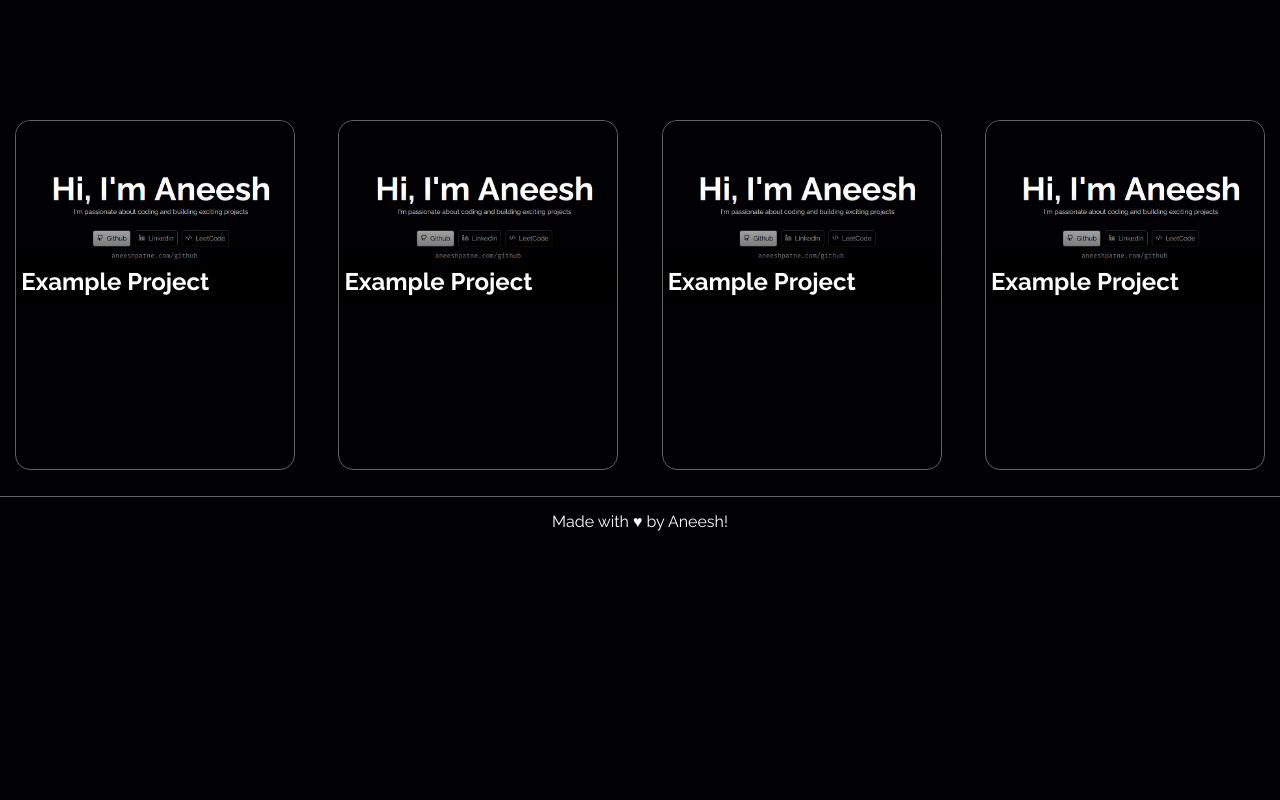
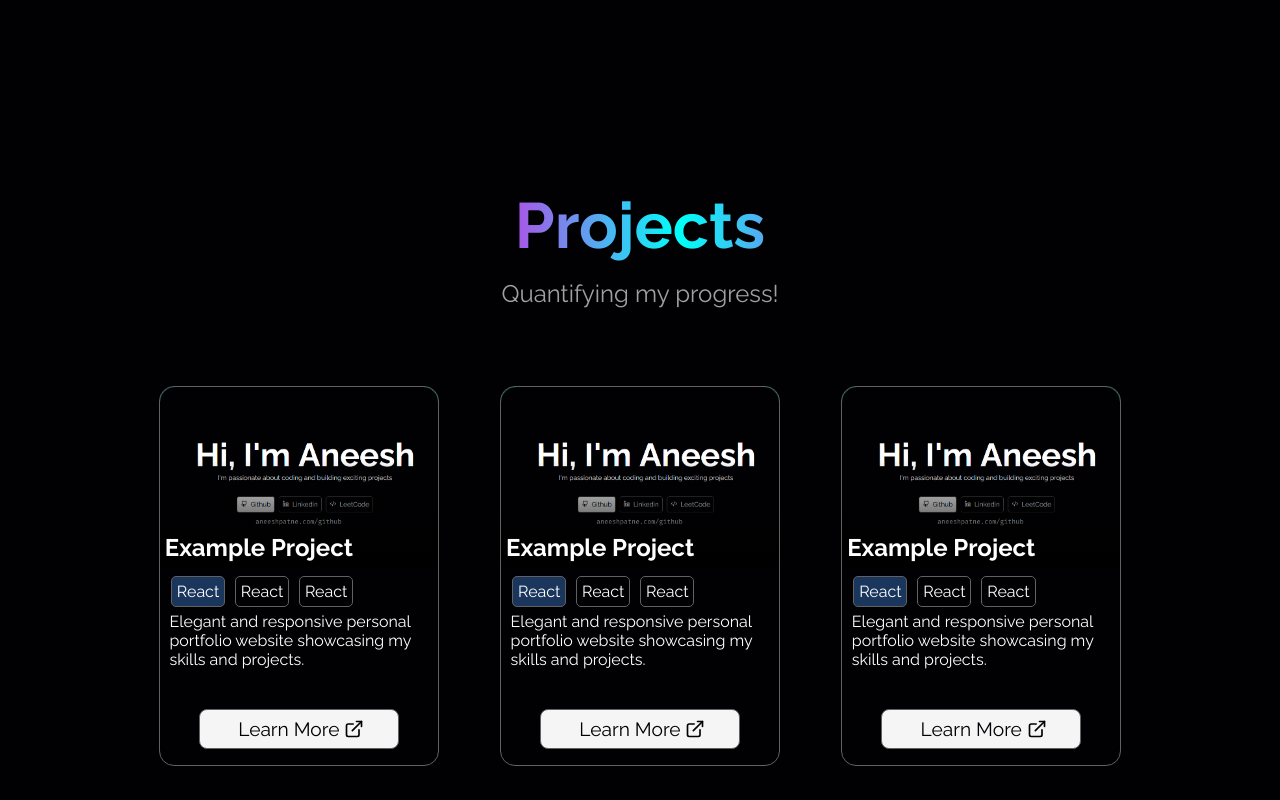
Before and after one commit to aneeshpatne/Personal-Portfolio, a Next.js app: page / in a window 1280 px wide. Shown: the part 680-1480 px from the top of the page. Before the commit the page ends 1226 px from the top, so only its background shows below. Built offline with nearby package versions, Linux system fonts and the light colour scheme.

Commit message:
feat: integrate framer-motion for animations in ProjectNew component; pass theme prop to ProjectContainer and update styles

```diff
--- a/package.json
+++ b/package.json
@@ -9,6 +9,7 @@
     "lint": "next lint"
   },
   "dependencies": {
+    "framer-motion": "^11.18.1",
     "lucide-react": "^0.471.2",
     "mongodb": "^6.10.0",
     "next": "^15.1.5",
--- a/src/components/HomePage.jsx
+++ b/src/components/HomePage.jsx
@@ -16,7 +16,7 @@ export default function HomePage() {
     <>
       <NewHeader theme={theme} ThemeToggle={ThemeToggle} />
       <NameNew theme={theme} />
-      <ProjectNew />
+      <ProjectNew theme={theme} />
     </>
   );
 }
--- a/src/components/ProjectNew.jsx
+++ b/src/components/ProjectNew.jsx
@@ -1,17 +1,53 @@
 import styles from "./style/ProjectNew.module.css";
 import Image from "next/image";
-export default function ProjectNew() {
+import { motion } from "framer-motion";
+import { ExternalLink } from "lucide-react";
+export default function ProjectNew({ theme }) {
   return (
-    <div className={styles.projectBox}>
-      <ProjectContainer />
-      <ProjectContainer />
-      <ProjectContainer />
-      <ProjectContainer />
+    <div className={styles.projects}>
+      <div className={styles.projectTitleContainer}>
+        <motion.h1
+          className={styles.projectTitle}
+          initial={{ opacity: 0, y: -50 }}
+          animate={{ opacity: 1, y: 0 }}
+          transition={{ duration: 0.8, ease: "easeOut" }}
+        >
+          <span
+            className={`${styles.gradientText}  ${
+              theme === "LightMode" ? styles.LightMode : ""
+            }`}
+          >
+            Projects
+          </span>
+        </motion.h1>
+        <motion.div
+          className={`${styles.subtitleContainer} ${
+            theme === "LightMode" ? styles.LightMode : ""
+          }`}
+          initial={{ opacity: 0, y: 50 }}
+          animate={{ opacity: 1, y: 0 }}
+          transition={{ duration: 0.8, delay: 0.2, ease: "easeOut" }}
+        >
+          <p
+            className={`${styles.projectSubtitle}   ${
+              theme === "LightMode" ? styles.LightMode : ""
+            }`}
+          >
+            Quantifying my progress!
+          </p>
+        </motion.div>
+      </div>
+      <div className={styles.projectBox}>
+        <ProjectContainer theme={theme} />
+        <ProjectContainer theme={theme} />
+        <ProjectContainer theme={theme} />
+        <ProjectContainer theme={theme} />
+      </div>
     </div>
   );
 }
 
-export function ProjectContainer() {
+export function ProjectContainer({ theme }) {
   return (
     <div className={styles.projectContainer}>
       <div className={styles.ImageContaier}>
@@ -27,6 +63,45 @@ export function ProjectContainer() {
           <h2 className={styles.overlayText}>Example Project</h2>
         </div>
       </div>
+      <div className={styles.lowerContainer}>
+        <div className={styles.projectTechStackContainer}>
+          <ProjectTechStack
+            name={"React"}
+            color={"#1A365D"}
+            lightColor={"#E6F3FF"}
+            theme={theme}
+          />
+          <ProjectTechStack name={"React"} theme={theme} />
+          <ProjectTechStack name={"React"} theme={theme} />
+        </div>
+        <div className={styles.projectDescription}>
+          <p>
+            Elegant and responsive personal portfolio website showcasing my
+            skills and projects.
+          </p>
+        </div>
+        <btn
+          className={`${styles.projectLearnMore} ${
+            theme === "LightMode" ? styles.LightMode : ""
+          }`}
+          onClick={() => {
+            console.log("Learn More");
+          }}
+        >
+          <p className={`${styles.projectLearnMoreText}`}>Learn More</p>
+          <ExternalLink size={20} />
+        </btn>
+      </div>
     </div>
   );
 }
+export function ProjectTechStack({ name, color, lightColor, theme }) {
+  return (
+    <div
+      className={styles.projectTechStack}
+      style={{ backgroundColor: theme === "LightMode" ? lightColor : color }}
+    >
+      <p>{name}</p>
+    </div>
+  );
+}
--- a/src/components/style/ProjectNew.module.css
+++ b/src/components/style/ProjectNew.module.css
@@ -1,16 +1,19 @@
 .projectBox {
-  display: grid;
-  grid-template-columns: repeat(4, 1fr);
+  display: flex;
   width: 100%;
   align-items: center;
-  justify-items: center;
-  gap: 13px;
+  justify-content: center;
+  gap: 10px;
+  flex: 0;
+  flex-wrap: wrap;
 }
 .projectContainer {
-  height: 350px;
+  position: relative;
+  height: 380px;
   width: 280px;
   border: 1px solid var(--dark-bg-accent);
   border-radius: 15px;
+  margin: 2%;
 }
 .ImageContaier {
   position: relative;
@@ -38,3 +41,133 @@
   margin: 5px;
   font-size: 24px;
 }
+.projectTitle {
+  margin: 2%;
+}
+.projectTitleContainer {
+  display: flex;
+  flex-direction: column;
+  align-items: center;
+  justify-content: center;
+  min-height: 30vh;
+  text-align: center;
+  padding: 2rem;
+  color: white;
+}
+
+.projectTechStackContainer {
+  display: flex;
+  flex-wrap: wrap;
+  gap: 10px;
+  margin: 0.3rem 0 0 0.4rem;
+}
+.projectTechStack {
+  border: 1px solid var(--dark-bg-accent);
+  padding: 0.3rem;
+  border-radius: 5px;
+}
+
+.projectTitle {
+  font-size: 4rem;
+  font-weight: bold;
+  margin-bottom: 1rem;
+}
+.lowerContainer {
+  padding: 0.3rem;
+}
+.projectDescription {
+  padding: 0.3rem;
+}
+.projectLearnMore {
+  position: absolute;
+  bottom: 0;
+  display: flex;
+  justify-content: center;
+  align-items: center;
+  border: 1px solid var(--dark-bg-accent);
+  height: 40px;
+  width: 200px;
+  border-radius: 0.5rem;
+  background-color: var(--light-bg);
+  color: var(--dark-bg);
+  left: 50%;
+  transform: translateX(-50%);
+  margin-bottom: 1rem;
+  cursor: pointer;
+}
+.projectLearnMore.LightMode {
+  background-color: var(--dark-bg);
+  color: var(--light-bg);
+}
+.projectLearnMoreText {
+  font-size: 1.2rem;
+  padding: 0.3rem;
+}
+.gradientText {
+  background: linear-gradient(270deg, #ff00de, #00fff9, #ff00de);
+  background-size: 200% 100%;
+  -webkit-background-clip: text;
+  background-clip: text;
+  -webkit-text-fill-color: transparent;
+  animation: gradientMove 5s linear infinite;
+}
+.gradientText.LightMode {
+  background: linear-gradient(270deg, #6600ff, #00b7ff, #6600ff);
+  background-size: 200% 100%;
+  -webkit-background-clip: text;
+  background-clip: text;
+  -webkit-text-fill-color: transparent;
+  animation: gradientMove 5s linear infinite;
+}
+
+@keyframes gradientMove {
+  0% {
+    background-position: 0% 50%;
+  }
+  100% {
+    background-position: 200% 50%;
+  }
+}
+
+.subtitleContainer {
+  position: relative;
+  padding-bottom: 0.5rem;
+}
+
+.projectSubtitle {
+  font-size: 1.5rem;
+  color: #a0a0a0;
+  transition: color 0.3s ease;
+}
+
+.subtitleContainer::after {
+  content: "";
+  position: absolute;
+  left: 0;
+  bottom: 0;
+  width: 100%;
+  height: 2px;
+  background: linear-gradient(to right, #ff00de, #00fff9);
+  transform: scaleX(0);
+  transition: transform 0.3s ease;
+}
+
+.subtitleContainer:hover::after {
+  transform: scaleX(1);
+}
+
+.subtitleContainer:hover .projectSubtitle {
+  color: white;
+}
+.subtitleContainer:hover.LightMode .projectSubtitle.LightMode {
+  color: rgb(0, 0, 0);
+}
+
+@media (max-width: 768px) {
+  .projectTitle {
+    font-size: 3rem;
+  }
+  .projectSubtitle {
+    font-size: 1.2rem;
+  }
+}
```
Also changed, not shown: 1 other file (tests, documents, lock files or other folders).
